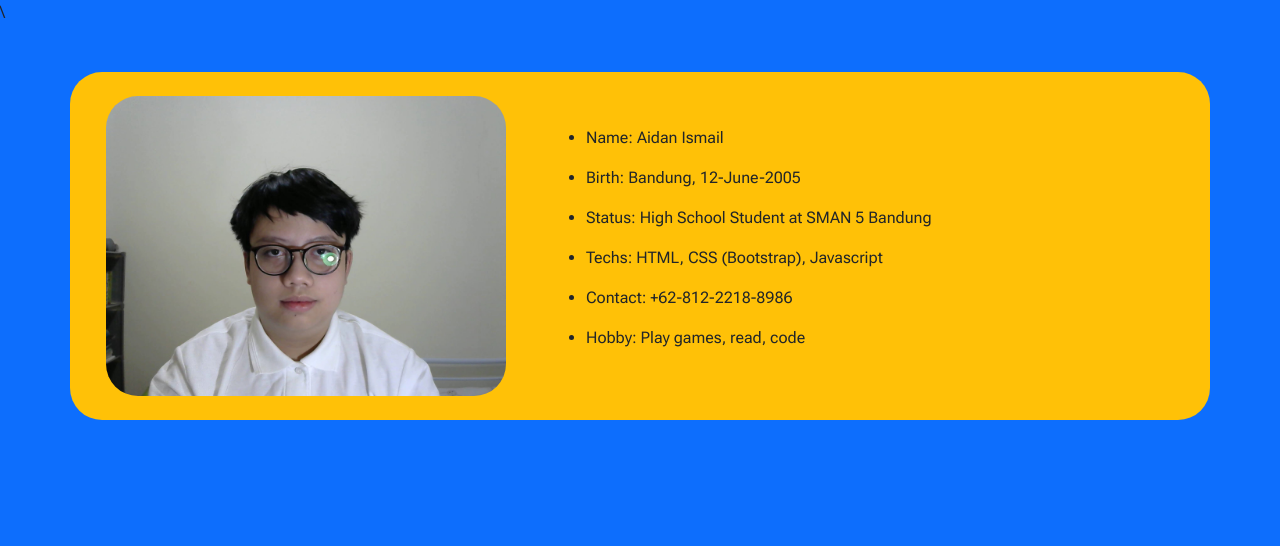
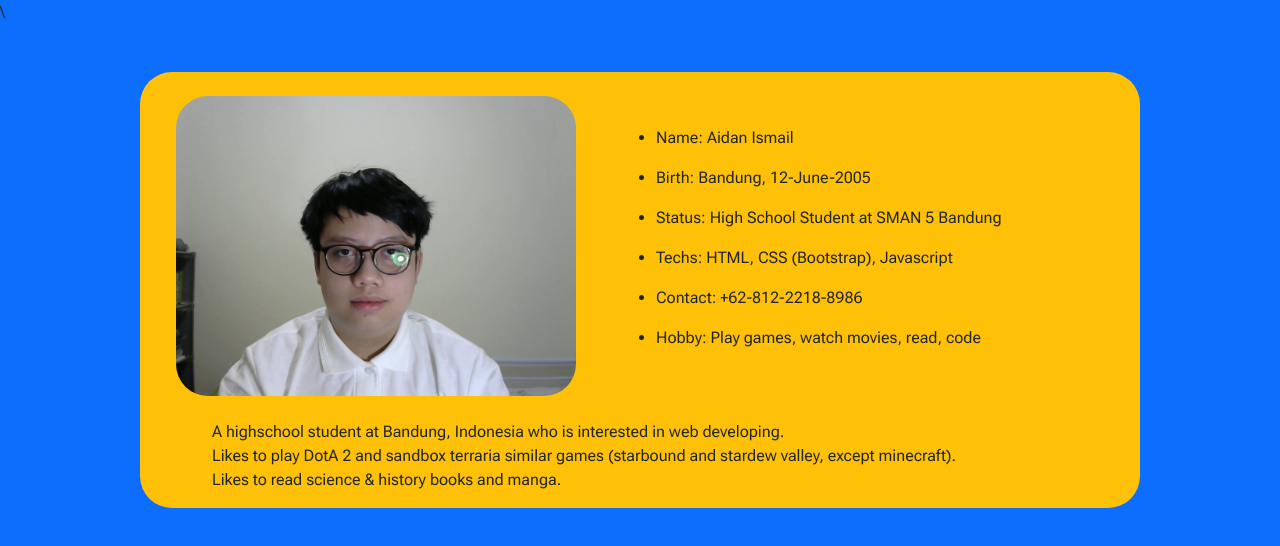
Before and after one commit to aidanismail/my-portofolio, a plain HTML site: page index.html in a window 1280 px wide. Drawn offline with nearby package versions, Linux system fonts and the light colour scheme.

Commit message:
added desc

```diff
--- a/index.html
+++ b/index.html
@@ -24,11 +24,13 @@
   </head>
 
   <body class="bg-primary">
-    <!--wrapper-->
-    <div class="container container-fluid bg-warning d-flex mx-auto mt-5 rounded-5">
+    <!--wrapper all-->
+    <div class="container container-fluid bg-warning d-flex mx-auto mt-5 rounded-5 flex-column" id="wrapper-all">
+      <!--wrapper main content-->
+      <div>
       <!--main content-->
         <div class="d-flex flex-row p-4">
-        <img class="rounded-5" src="./src/Picture 10.jpg" alt="">
+          <img class="rounded-5 img-fluid " src="./src/Picture 10.jpg" alt="" width="100%" height="auto">
             <div class="wrapper-list d-flex flex-column align-items-center justify-content-center ms-5 ">
               <ul class="d-flex flex-column gap-3">
                 <li>Name: Aidan Ismail</li>
@@ -36,12 +38,27 @@
                 <li>Status: High School Student at SMAN 5 Bandung</li>
                 <li>Techs: HTML, CSS (Bootstrap), Javascript</li>
                 <li>Contact: +62-812-2218-8986</li>
-            <li>Hobby: Play games, read, code </li>
+                <li>Hobby: Play games, watch movies, read, code </li>
               </ul>
            </div>
         </div>
       </div>
 
+      <!--desc-->
+      <div class="container container-fluid d-flex flex-column ms-5">
+        <p>A highschool student at Bandung, Indonesia who is interested in web developing. <br> Likes to play DotA 2 and sandbox terraria similar games (starbound and stardew valley, except minecraft).<br> Likes to read science & history books and manga.</p>
+      </div>
+
+      <!--socmed links-->
+      <div>
+
+      </div>
+
+    </div>
+
+
+
+
 
     <script src="https://cdn.jsdelivr.net/npm/bootstrap@5.2.0-beta1/dist/js/bootstrap.bundle.min.js" integrity="sha384-pprn3073KE6tl6bjs2QrFaJGz5/SUsLqktiwsUTF55Jfv3qYSDhgCecCxMW52nD2" crossorigin="anonymous"></script>
   </body>
--- a/styles.css
+++ b/styles.css
@@ -14,3 +14,7 @@ img{
 .wrapper-list{
     text-align: start;
 }
+
+#wrapper-all{
+    width: 1000px;
+}
```
Lines whose indentation alone changed are shown as unchanged.
